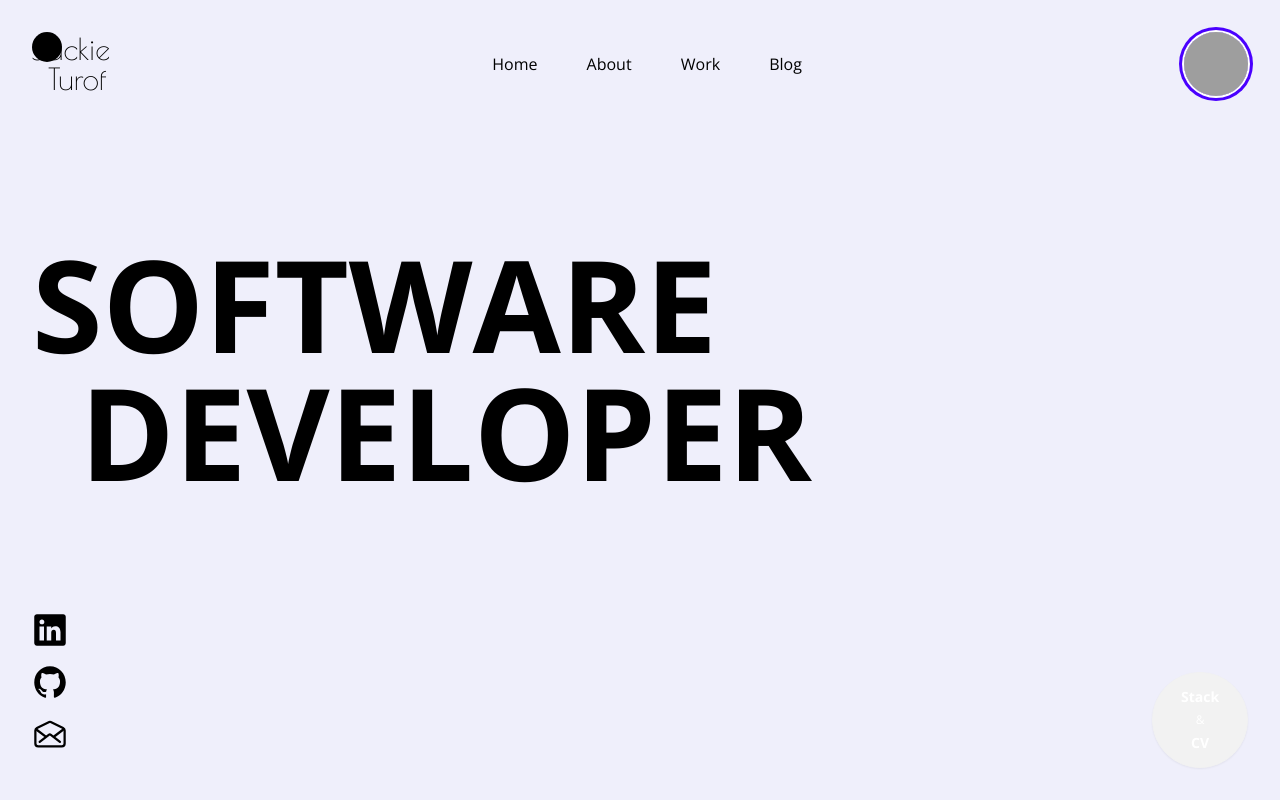
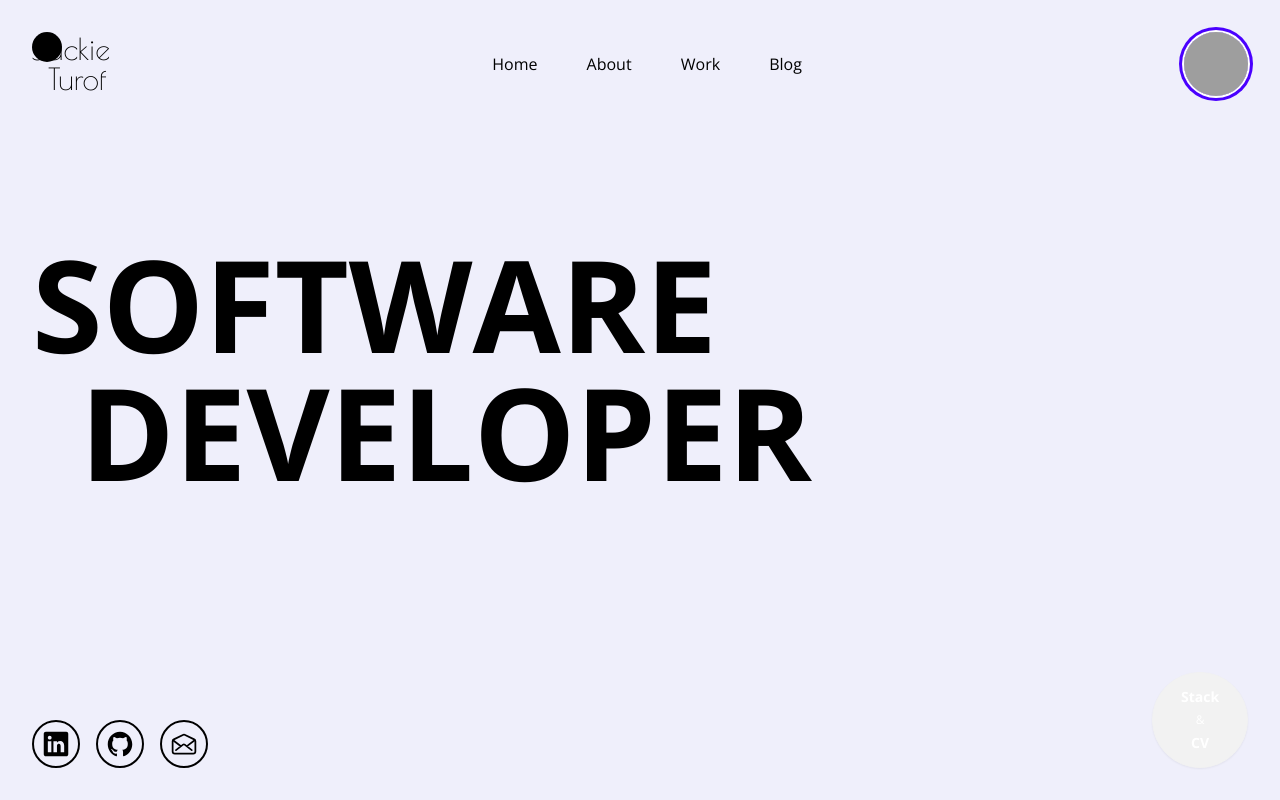
Before and after one commit to jacquelineturof/portfolio-2024, a Next.js app: page / in a window 1280 px wide. Built offline with nearby package versions, Linux system fonts and the light colour scheme; grey boxes are pictures that could not be loaded.

Commit message:
add new components

```diff
--- a/src/app/page.js
+++ b/src/app/page.js
@@ -6,13 +6,8 @@ import { Open_Sans, Poiret_One } from "next/font/google";
 
 import Cursor from "../components/cursor";
 import Navbar from "../components/navbar";
-
-import { IconContext } from "react-icons";
-import {
-  IoLogoLinkedin,
-  IoLogoGithub,
-  IoMailOpenOutline,
-} from "react-icons/io5";
+import StackButton from "@/components/stackButton";
+import SocialMediaMenu from "@/components/socailMediaMenu";
 
 const openSans = Open_Sans({ subsets: ["latin"] });
 const poiretOne = Poiret_One({
@@ -54,43 +49,8 @@ export default function Home() {
           </h1>
         </div>
         <div className="mt-auto flex justify-between">
-          <div className="flex flex-col">
-            <IconContext.Provider value={{
-              color: 'black',
-              size: 36,
-              style: {
-                marginBottom: '1rem'
-              }
-            }}>
-              <IoLogoLinkedin />
-              <IoLogoGithub />
-              <IoMailOpenOutline />
-            </IconContext.Provider>
-          </div>
-          <button
-            className="btn rounded-full h-24 w-24 mt-auto flex flex-col text-white"
-            onClick={() => document.getElementById('my_modal_1').showModal()}
-          >
-            <span className="font-bold">Stack</span>
-            <span className="text-xs font-light">&</span>
-            <span className="font-bold">CV</span>
-          </button>
-          <dialog id="my_modal_1" className="modal">
-            <div className="modal-box">
-              <h3 className="font-bold text-lg">My current stack</h3>
-              <p className="py-4">
-                My current tech stack is serverless. Utilizing NextJS with Typescript (and Redux), Supabase and Vercel.
-                I am currently studying for my AWS certification.
-              </p>
-              <div className="modal-action">
-                <form method="dialog">
-                  {/* if there is a button in form, it will close the modal */}
-                  <button className="btn">Close</button>
-                </form>
-                <button className="btn btn-secondary">Download CV</button>
-              </div>
-            </div>
-          </dialog>
+          <SocialMediaMenu />
+          <StackButton />
         </div>
       </section>
     </main>
```
